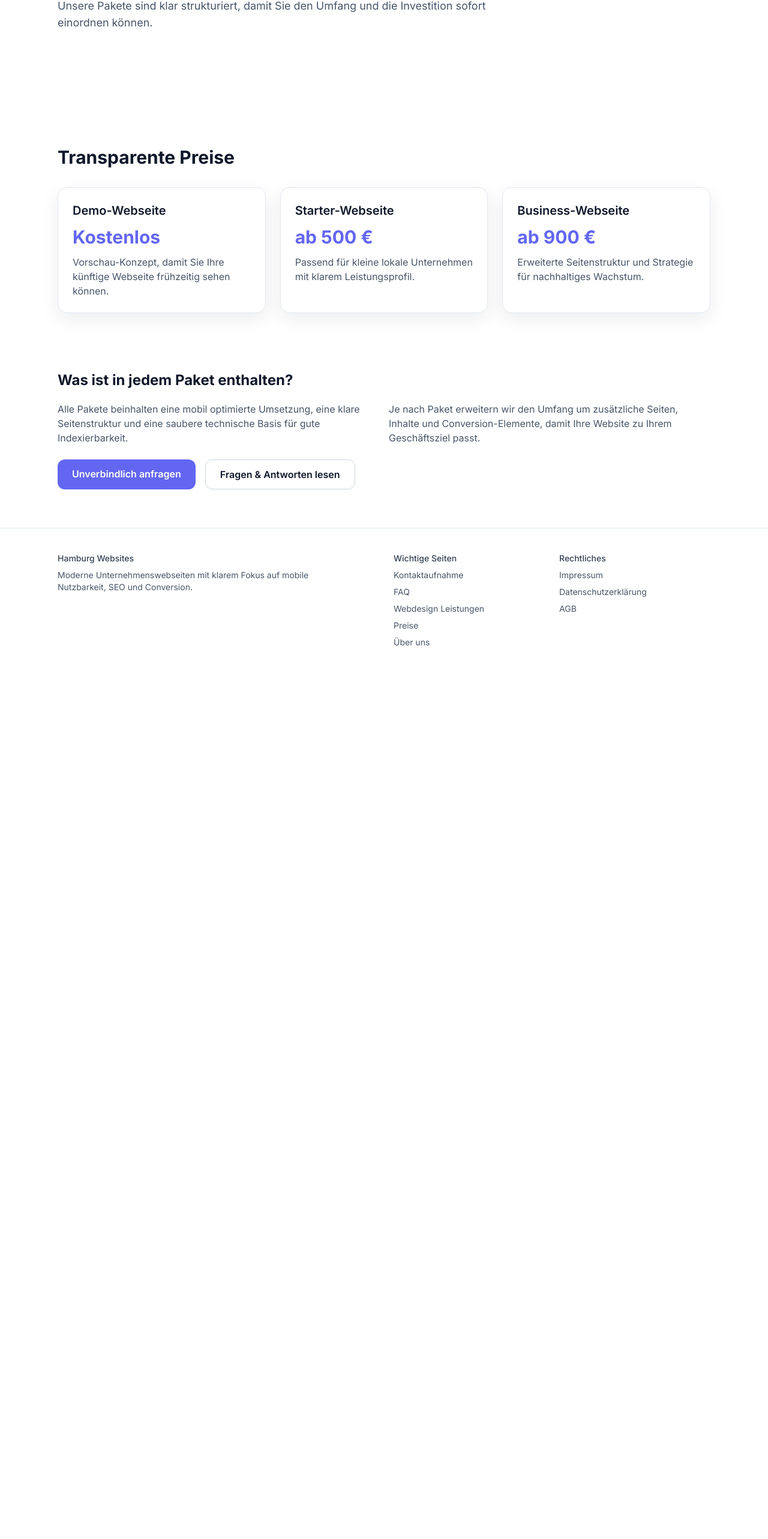
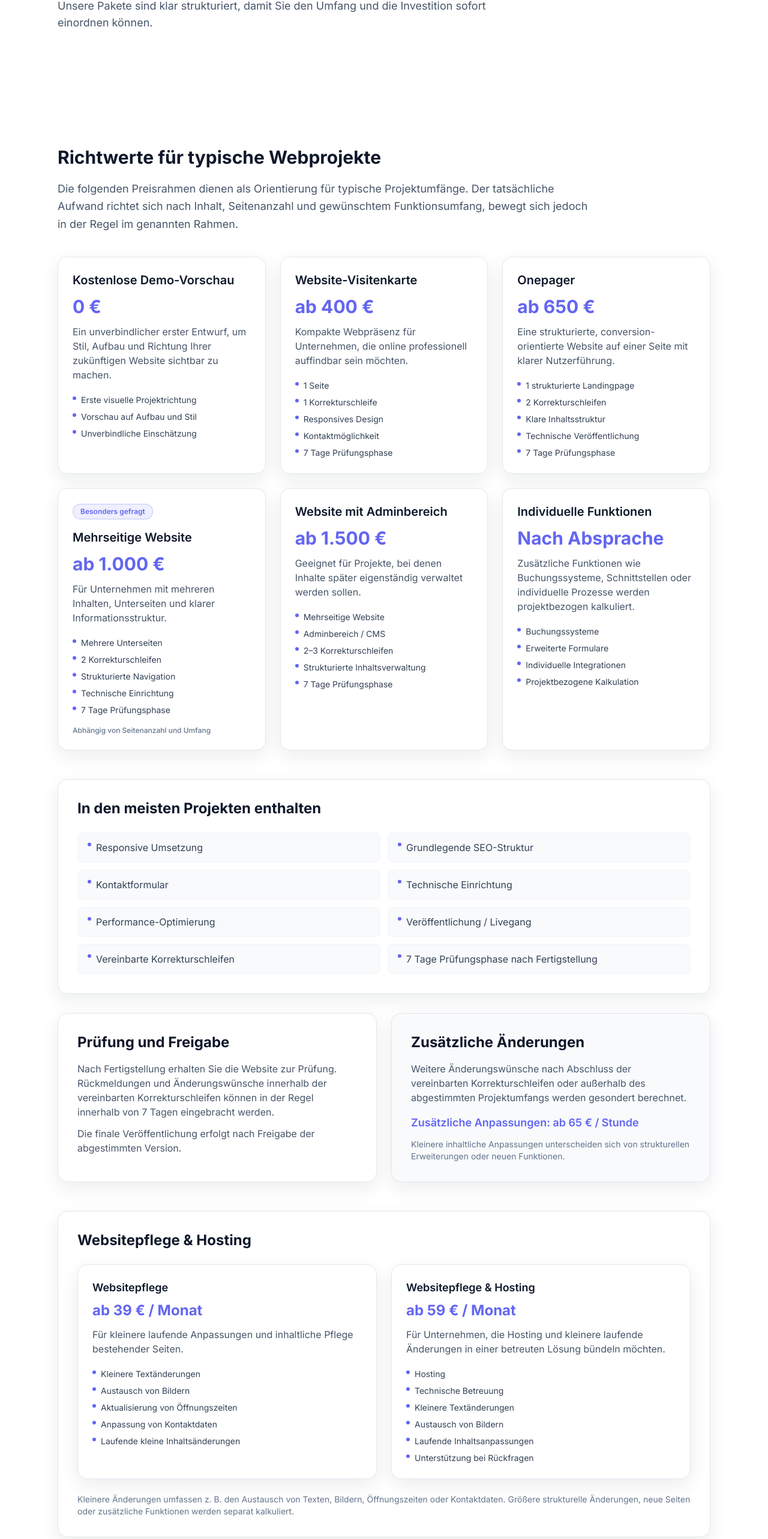
Before and after one commit to VonBismark1871/Hamburg-Website, a Next.js app: page /preise in a window 1280 px wide. Shown: the part 231-2797 px from the top of the page at 60% size. Before the commit the page ends 1352 px from the top, so only its background shows below. Built offline with nearby package versions, Linux system fonts and the light colour scheme.

Commit message:
Refactor homepage pricing into structured project scope section

```diff
--- a/components/Pricing.jsx
+++ b/components/Pricing.jsx
@@ -1,31 +1,151 @@
 import Link from 'next/link';
 import { motion } from 'framer-motion';
 
-export const pricingPlans = [
+const projectPricingCards = [
   {
-    name: 'Demo-Webseite',
-    price: 'Kostenlos',
-    description: 'Vorschau-Konzept, damit Sie Ihre künftige Webseite frühzeitig sehen können.'
+    title: 'Kostenlose Demo-Vorschau',
+    price: '0 €',
+    description:
+      'Ein unverbindlicher erster Entwurf, um Stil, Aufbau und Richtung Ihrer zukünftigen Website sichtbar zu machen.',
+    bullets: ['Erste visuelle Projektrichtung', 'Vorschau auf Aufbau und Stil', 'Unverbindliche Einschätzung']
   },
   {
-    name: 'Starter-Webseite',
-    price: 'ab 500 €',
-    description: 'Passend für kleine lokale Unternehmen mit klarem Leistungsprofil.'
+    title: 'Website-Visitenkarte',
+    price: 'ab 400 €',
+    description: 'Kompakte Webpräsenz für Unternehmen, die online professionell auffindbar sein möchten.',
+    bullets: ['1 Seite', '1 Korrekturschleife', 'Responsives Design', 'Kontaktmöglichkeit', '7 Tage Prüfungsphase']
   },
   {
-    name: 'Business-Webseite',
-    price: 'ab 900 €',
-    description: 'Erweiterte Seitenstruktur und Strategie für nachhaltiges Wachstum.'
+    title: 'Onepager',
+    price: 'ab 650 €',
+    description: 'Eine strukturierte, conversion-orientierte Website auf einer Seite mit klarer Nutzerführung.',
+    bullets: [
+      '1 strukturierte Landingpage',
+      '2 Korrekturschleifen',
+      'Klare Inhaltsstruktur',
+      'Technische Veröffentlichung',
+      '7 Tage Prüfungsphase'
+    ]
+  },
+  {
+    title: 'Mehrseitige Website',
+    price: 'ab 1.000 €',
+    description: 'Für Unternehmen mit mehreren Inhalten, Unterseiten und klarer Informationsstruktur.',
+    bullets: ['Mehrere Unterseiten', '2 Korrekturschleifen', 'Strukturierte Navigation', 'Technische Einrichtung', '7 Tage Prüfungsphase'],
+    note: 'Abhängig von Seitenanzahl und Umfang',
+    featured: true,
+    badge: 'Besonders gefragt'
+  },
+  {
+    title: 'Website mit Adminbereich',
+    price: 'ab 1.500 €',
+    description: 'Geeignet für Projekte, bei denen Inhalte später eigenständig verwaltet werden sollen.',
+    bullets: ['Mehrseitige Website', 'Adminbereich / CMS', '2–3 Korrekturschleifen', 'Strukturierte Inhaltsverwaltung', '7 Tage Prüfungsphase']
+  },
+  {
+    title: 'Individuelle Funktionen',
+    price: 'Nach Absprache',
+    description:
+      'Zusätzliche Funktionen wie Buchungssysteme, Schnittstellen oder individuelle Prozesse werden projektbezogen kalkuliert.',
+    bullets: ['Buchungssysteme', 'Erweiterte Formulare', 'Individuelle Integrationen', 'Projektbezogene Kalkulation']
   }
 ];
 
-export default function Pricing({
-  headingTag = 'h2',
-  title = 'Transparente Preise',
-  sectionId = 'pricing',
-  plans = pricingPlans,
-  cta
-}) {
+const includedItems = [
+  'Responsive Umsetzung',
+  'Grundlegende SEO-Struktur',
+  'Kontaktformular',
+  'Technische Einrichtung',
+  'Performance-Optimierung',
+  'Veröffentlichung / Livegang',
+  'Vereinbarte Korrekturschleifen',
+  '7 Tage Prüfungsphase nach Fertigstellung'
+];
+
+const carePlans = [
+  {
+    title: 'Websitepflege',
+    price: 'ab 39 € / Monat',
+    description: 'Für kleinere laufende Anpassungen und inhaltliche Pflege bestehender Seiten.',
+    bullets: [
+      'Kleinere Textänderungen',
+      'Austausch von Bildern',
+      'Aktualisierung von Öffnungszeiten',
+      'Anpassung von Kontaktdaten',
+      'Laufende kleine Inhaltsänderungen'
+    ]
+  },
+  {
+    title: 'Websitepflege & Hosting',
+    price: 'ab 59 € / Monat',
+    description:
+      'Für Unternehmen, die Hosting und kleinere laufende Änderungen in einer betreuten Lösung bündeln möchten.',
+    bullets: [
+      'Hosting',
+      'Technische Betreuung',
+      'Kleinere Textänderungen',
+      'Austausch von Bildern',
+      'Laufende Inhaltsanpassungen',
+      'Unterstützung bei Rückfragen'
+    ]
+  }
+];
+
+function PricingCard({ card, index }) {
+  return (
+    <motion.article
+      initial={{ opacity: 0, y: 20 }}
+      whileInView={{ opacity: 1, y: 0 }}
+      viewport={{ once: true, amount: 0.2 }}
+      transition={{ duration: 0.45, delay: index * 0.06 }}
+      className={`card relative ${card.featured ? 'border-accent/40 bg-slate-50/60' : ''}`}
+    >
+      {card.badge ? (
+        <span className="mb-4 inline-flex rounded-full border border-accent/30 bg-accent/10 px-3 py-1 text-xs font-semibold text-accent">
+          {card.badge}
+        </span>
+      ) : null}
+      <h3 className="text-xl font-semibold text-slateBlue">{card.title}</h3>
+      <p className="mt-3 text-3xl font-bold text-accent">{card.price}</p>
+      <p className="mt-3 text-slate-600">{card.description}</p>
+      <ul className="mt-5 space-y-2 text-sm text-slate-700">
+        {card.bullets.map((item) => (
+          <li key={item} className="flex items-start gap-2">
+            <span className="mt-1 h-1.5 w-1.5 rounded-full bg-accent" aria-hidden="true" />
+            <span>{item}</span>
+          </li>
+        ))}
+      </ul>
+      {card.note ? <p className="mt-4 text-xs font-medium text-slate-500">{card.note}</p> : null}
+    </motion.article>
+  );
+}
+
+function ServiceCard({ card, index }) {
+  return (
+    <motion.article
+      initial={{ opacity: 0, y: 20 }}
+      whileInView={{ opacity: 1, y: 0 }}
+      viewport={{ once: true, amount: 0.2 }}
+      transition={{ duration: 0.45, delay: index * 0.08 }}
+      className="card"
+    >
+      <h4 className="text-lg font-semibold text-slateBlue">{card.title}</h4>
+      <p className="mt-2 text-2xl font-bold text-accent">{card.price}</p>
+      <p className="mt-3 text-slate-600">{card.description}</p>
+      <ul className="mt-5 space-y-2 text-sm text-slate-700">
+        {card.bullets.map((item) => (
+          <li key={item} className="flex items-start gap-2">
+            <span className="mt-1 h-1.5 w-1.5 rounded-full bg-accent" aria-hidden="true" />
+            <span>{item}</span>
+          </li>
+        ))}
+      </ul>
+    </motion.article>
+  );
+}
+
+export default function Pricing({ headingTag = 'h2', sectionId = 'pricing' }) {
   const Heading = headingTag;
 
   return (
@@ -36,30 +156,86 @@ export default function Pricing({
         viewport={{ once: true }}
         transition={{ duration: 0.45 }}
       >
-        <Heading id="pricing-heading" className="mb-4 text-3xl font-bold text-slateBlue">
-          {title}
+        <Heading id="pricing-heading" className="text-3xl font-bold text-slateBlue">
+          Richtwerte für typische Webprojekte
         </Heading>
-        {cta ? (
-          <Link href={cta.href} className="inline-flex text-sm font-semibold text-indigo-700 transition hover:text-indigo-600">
-            {cta.label}
+        <p className="mt-5 max-w-4xl text-lg leading-relaxed text-slate-600">
+          Die folgenden Preisrahmen dienen als Orientierung für typische Projektumfänge. Der tatsächliche Aufwand
+          richtet sich nach Inhalt, Seitenanzahl und gewünschtem Funktionsumfang, bewegt sich jedoch in der Regel im
+          genannten Rahmen.
+        </p>
+      </motion.div>
+
+      <div className="mt-10 grid gap-6 md:grid-cols-2 lg:grid-cols-3">
+        {projectPricingCards.map((card, index) => (
+          <PricingCard key={card.title} card={card} index={index} />
+        ))}
+      </div>
+
+      <div className="mt-12 rounded-2xl border border-slate-200 bg-white p-6 shadow-soft sm:p-8">
+        <h3 className="text-2xl font-bold text-slateBlue">In den meisten Projekten enthalten</h3>
+        <ul className="mt-6 grid gap-3 text-slate-700 sm:grid-cols-2">
+          {includedItems.map((item) => (
+            <li key={item} className="flex items-start gap-2 rounded-lg border border-slate-100 bg-slate-50 px-4 py-3">
+              <span className="mt-1 h-1.5 w-1.5 rounded-full bg-accent" aria-hidden="true" />
+              <span>{item}</span>
+            </li>
+          ))}
+        </ul>
+      </div>
+
+      <div className="mt-8 grid gap-6 lg:grid-cols-2">
+        <article className="rounded-2xl border border-slate-200 bg-white p-6 shadow-soft sm:p-8">
+          <h3 className="text-2xl font-bold text-slateBlue">Prüfung und Freigabe</h3>
+          <p className="mt-4 text-slate-600">
+            Nach Fertigstellung erhalten Sie die Website zur Prüfung. Rückmeldungen und Änderungswünsche innerhalb der
+            vereinbarten Korrekturschleifen können in der Regel innerhalb von 7 Tagen eingebracht werden.
+          </p>
+          <p className="mt-3 text-slate-600">Die finale Veröffentlichung erfolgt nach Freigabe der abgestimmten Version.</p>
+        </article>
+
+        <article className="rounded-2xl border border-slate-200 bg-slate-50 p-6 shadow-soft sm:p-8">
+          <h3 className="text-2xl font-bold text-slateBlue">Zusätzliche Änderungen</h3>
+          <p className="mt-4 text-slate-600">
+            Weitere Änderungswünsche nach Abschluss der vereinbarten Korrekturschleifen oder außerhalb des abgestimmten
+            Projektumfangs werden gesondert berechnet.
+          </p>
+          <p className="mt-4 text-lg font-semibold text-accent">Zusätzliche Anpassungen: ab 65 € / Stunde</p>
+          <p className="mt-3 text-sm text-slate-500">
+            Kleinere inhaltliche Anpassungen unterscheiden sich von strukturellen Erweiterungen oder neuen Funktionen.
+          </p>
+        </article>
+      </div>
+
+      <div className="mt-12 rounded-2xl border border-slate-200 bg-white p-6 shadow-soft sm:p-8">
+        <h3 className="text-2xl font-bold text-slateBlue">Websitepflege &amp; Hosting</h3>
+        <div className="mt-6 grid gap-6 md:grid-cols-2">
+          {carePlans.map((card, index) => (
+            <ServiceCard key={card.title} card={card} index={index} />
+          ))}
+        </div>
+        <p className="mt-6 text-sm text-slate-500">
+          Kleinere Änderungen umfassen z. B. den Austausch von Texten, Bildern, Öffnungszeiten oder Kontaktdaten.
+          Größere strukturelle Änderungen, neue Seiten oder zusätzliche Funktionen werden separat kalkuliert.
+        </p>
+      </div>
+
+      <div className="mt-10 rounded-2xl border border-slate-200 bg-slate-50 p-6 sm:p-8">
+        <p className="text-slate-600">
+          Jedes Projekt wird individuell geplant. Die genannten Preise dienen als realistische Orientierung für typische
+          Anforderungen.
+        </p>
+        <div className="mt-6 flex flex-wrap gap-4">
+          <Link href="/kontakt" className="rounded-xl bg-accent px-6 py-3 font-semibold text-white transition hover:bg-indigo-500">
+            Projekt anfragen
           </Link>
-        ) : null}
-      </motion.div>
-      <div className="mt-8 grid gap-6 md:grid-cols-3">
-        {plans.map((plan, i) => (
-          <motion.article
-            key={plan.name}
-            initial={{ opacity: 0, y: 20 }}
-            whileInView={{ opacity: 1, y: 0 }}
-            viewport={{ once: true, amount: 0.2 }}
-            transition={{ duration: 0.45, delay: i * 0.08 }}
-            className={`card ${i === 1 ? 'border-accent' : ''}`}
+          <Link
+            href="/kontakt"
+            className="rounded-xl border border-slate-300 px-6 py-3 font-semibold text-slateBlue transition hover:border-accent hover:text-accent"
           >
-            <h3 className="text-xl font-semibold">{plan.name}</h3>
-            <p className="mt-3 text-3xl font-bold text-accent">{plan.price}</p>
-            <p className="mt-3 text-slate-600">{plan.description}</p>
-          </motion.article>
-        ))}
+            Kostenlose Demo anfragen
+          </Link>
+        </div>
       </div>
     </section>
   );
```
